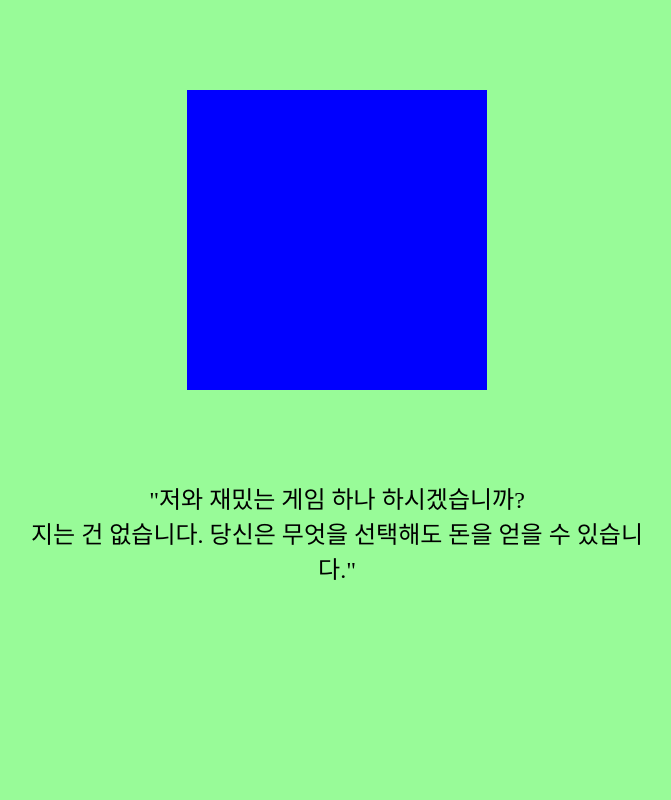
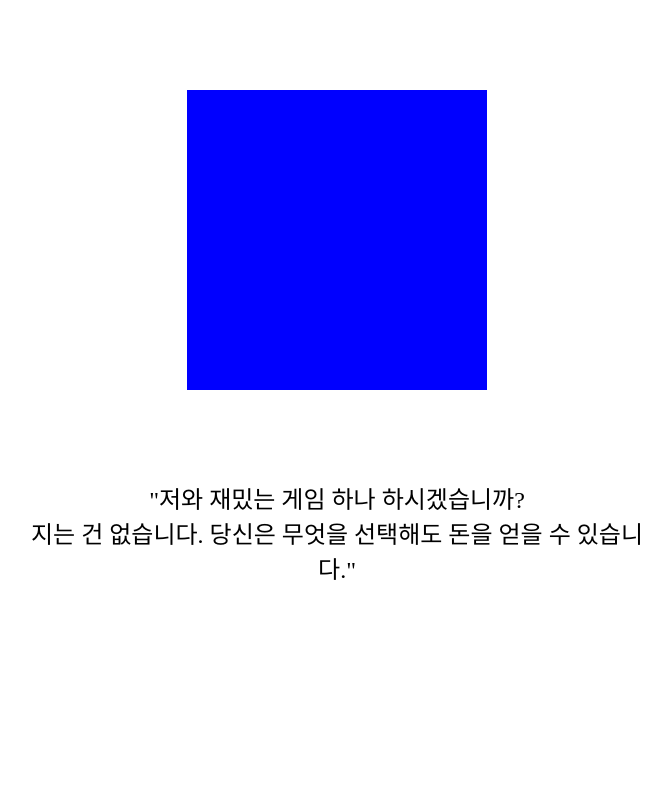
Before and after one commit to jiye-ryu/week-14, a plain HTML site: page newcombs_paradox.html in a window 1280 px wide. Shown: the top 800 px of the page, without its empty margins (303-974 px from the left). Drawn offline with Linux system fonts and the light colour scheme.

Commit message:
Update newcombs_paradox.html

```diff
--- a/newcombs_paradox.html
+++ b/newcombs_paradox.html
@@ -6,7 +6,7 @@
 	<title>newcomb's paradox</title>
 	<style type="text/css">
 		body {margin: 0}
-		section {width: 100%; height: 100vh; background: palegreen; align-content: center; text-align: center;}
+		section {width: 100%; height: 100vh; align-content: center; text-align: center;}
 		div {position: absolute; }
 		#character {width:300px; height: 300px; background-color: blue;  top: 30vh; left: 50%; transform: translate(-50%,-50%);}
 		#text {top: 60vh; left: 50%; font-size: 24px; transform: translate(-50%,0%); }
```
